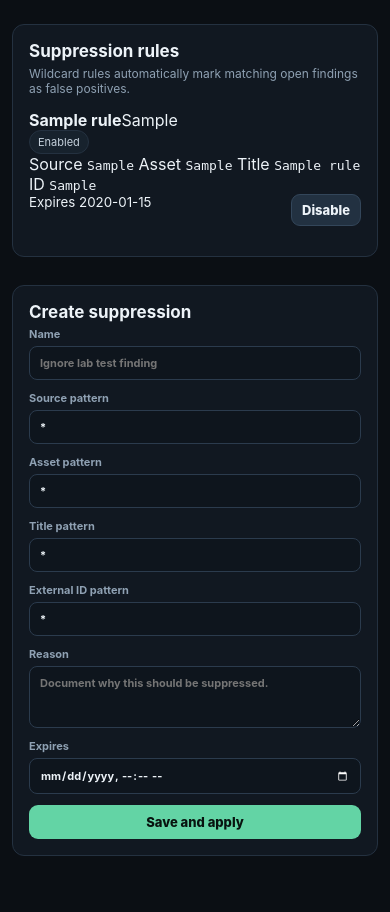
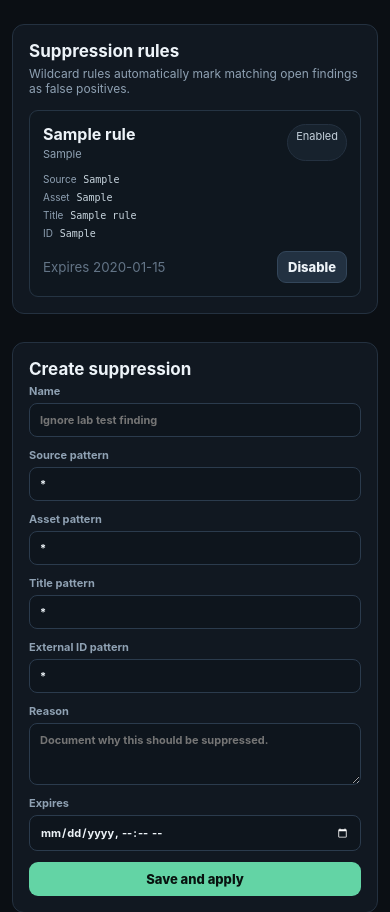
Before and after one commit to fnuaim-stack/cybersecurity-projects, a Flask app: page /triage in a window 390 px wide. Shown: the part 239-1151 px from the top of the page. Run offline with Flask 3, Linux system fonts and the light colour scheme; tables that the repository leaves empty hold one stand-in row (values such as "Sample post"); some libraries are stand-ins or nearby versions.

Commit message:
Polish automation triage and responsive layouts

```diff
--- a/exposure-management/static/app.css
+++ b/exposure-management/static/app.css
@@ -199,8 +199,48 @@ hr { border: 0; border-top: 1px solid var(--line); margin: 16px 0; }
 }
 .scan-error { margin-top: 12px; padding: 10px; border-radius: 8px; background: #30191c; border: 1px solid #63363a; color: #ffb1b1; font-size: 12px; }
 #target-hint, label small { color: #64788a; font-weight: 500; }
-\n@media (max-width: 1100px) {
+
+
+
+.findings-filters { grid-template-columns: minmax(180px, 1.6fr) repeat(5, minmax(105px, 1fr)) auto auto; }
+.pagination { display: flex; justify-content: center; align-items: center; gap: 10px; padding-top: 14px; color: var(--muted); font-size: 12px; }
+
+.note-list { display: grid; gap: 9px; }
+.note-list article { border: 1px solid #22303d; background: #0e151d; border-radius: 9px; padding: 11px; }
+.note-list article > div { display: flex; justify-content: space-between; gap: 10px; }
+.note-list small { color: #637486; font-size: 10px; }
+.note-list p { margin: 7px 0 0; white-space: pre-wrap; color: #c8d3dc; font-size: 12px; line-height: 1.45; }
+
+.intel-box { display: flex; flex-wrap: wrap; align-items: center; gap: 9px; padding: 12px; border: 1px solid #345844; background: #10231a; border-radius: 9px; }
+.intel-box > div { padding: 7px 10px; border-radius: 8px; background: #173025; }
+.intel-box strong, .intel-box span { display: block; }
+.intel-box span, .intel-box small { color: #8eb7a6; font-size: 10px; }
+
+.asset-tags { min-height: 25px; margin-bottom: 10px; }
+.asset-tags form { margin: 0; }
+.chip.removable { cursor: pointer; color: #cde7dc; }
+.inline-form { display: grid; grid-template-columns: minmax(0, 1fr) auto; gap: 7px; margin-top: 10px; }
+
+.rule-card { border: 1px solid #253443; background: #0f171f; padding: 13px; border-radius: 9px; }
+.rule-head { display: flex; justify-content: space-between; gap: 12px; }
+.rule-head strong, .rule-head span { display: block; }
+.rule-head > div > span { color: var(--muted); font-size: 11px; margin-top: 3px; }
+.rule-grid { display: grid; grid-template-columns: repeat(2, minmax(0, 1fr)); gap: 6px 12px; margin-top: 12px; }
+.rule-grid span { color: var(--muted); font-size: 10px; overflow-wrap: anywhere; }
+.rule-grid code { color: #c9d6df; margin-left: 4px; }
+.rule-footer { margin: 12px 0 0; align-items: center; }
+.rule-footer small { color: #637486; }
+
+.delta-grid { display: grid; grid-template-columns: repeat(4, minmax(0, 1fr)); gap: 9px; }
+.delta-grid div { padding: 12px; border-radius: 9px; background: #0e151d; border: 1px solid #202d3a; }
+.delta-grid span { display: block; color: var(--muted); font-size: 10px; text-transform: uppercase; }
+.delta-grid strong { display: block; font-size: 24px; margin-top: 4px; }
+
+.api-callout { padding: 11px; border: 1px solid #2c4458; background: #101c27; border-radius: 9px; color: #a9bfd0; font-size: 11px; }
+
+@media (max-width: 1100px) {
   .metric-grid { grid-template-columns: repeat(2, minmax(0, 1fr)); }
+  .findings-filters { grid-template-columns: repeat(3, minmax(120px, 1fr)); }
   .provider-grid { grid-template-columns: repeat(3, minmax(150px, 1fr)); }
   .filters { grid-template-columns: repeat(3, minmax(120px, 1fr)); }
   .asset-grid { grid-template-columns: 1fr; }
@@ -220,6 +260,7 @@ hr { border: 0; border-top: 1px solid var(--line); margin: 16px 0; }
 
 @media (max-width: 650px) {
   .main { padding-left: 12px; padding-right: 12px; }
+  .delta-grid, .rule-grid { grid-template-columns: 1fr 1fr; }
   .provider-grid { grid-template-columns: 1fr; }
   .topbar { align-items: flex-start; flex-direction: column; }
   .metric-grid { grid-template-columns: 1fr 1fr; }
@@ -233,5 +274,5 @@ hr { border: 0; border-top: 1px solid var(--line); margin: 16px 0; }
 }
 
 @media (max-width: 420px) {
-  .metric-grid { grid-template-columns: 1fr; }
+  .metric-grid, .delta-grid, .rule-grid { grid-template-columns: 1fr; }
 }
```
